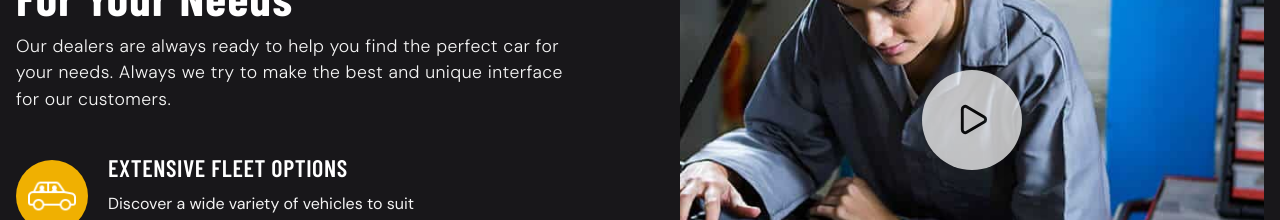
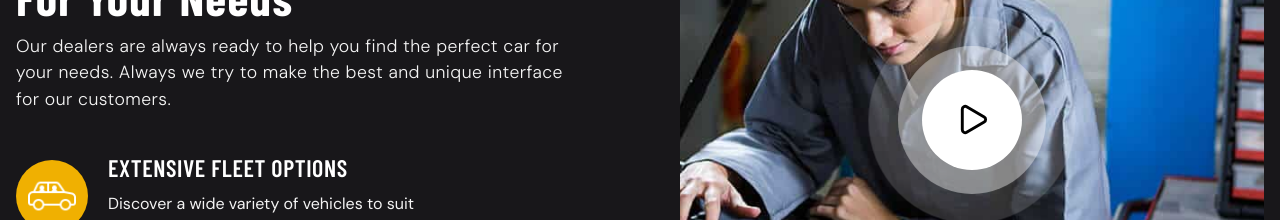
Before and after one commit to Jisap/react-vite-drivex, a React (Vite) app: page / in a window 1280 px wide. Shown: the part 3783-4003 px from the top of the page. Built offline with nearby package versions, Linux system fonts and the light colour scheme; a web font is replaced by a local one.

Commit message:
feat: implement WhyChooseUs component and add global design system styles

```diff
--- a/src/features/home/components/WhyChooseUs/WhyChooseUs.jsx
+++ b/src/features/home/components/WhyChooseUs/WhyChooseUs.jsx
@@ -81,7 +81,7 @@ const WhyChooseUs = () => {
             />
 
             <div className="absolute inset-0 flex items-center justify-center">
-              <div className="play-btn relative w-20 h-20 lg:w-25 lg:h-25 bg-white rounded-full flex items-center justify-center shadow-lg cursor-pointer">
+              <div className="play-btn w-20 h-20 lg:w-25 lg:h-25 centered-row justify-center cursor-pointer">
                 <Play size={35} />
               </div>
             </div>
--- a/src/styles/globals.css
+++ b/src/styles/globals.css
@@ -118,23 +118,47 @@ p {
     }
 
     .play-btn {
-        animation: pulse 2s infinite;
-        transition: all 0.4s ease-in-out;
+        @apply relative bg-white text-black rounded-full shadow-2xl;
+        transition: all 0.4s cubic-bezier(0.4, 0, 0.2, 1);
+        z-index: 10;
+    }
+
+    .play-btn::before,
+    .play-btn::after {
+        content: "";
+        position: absolute;
+        inset: 0;
+        border-radius: 50%;
+        background-color: white;
+        opacity: 0.6;
+        z-index: -1;
+    }
+
+    .play-btn::before {
+        animation: ripple 2.5s infinite ease-out;
+    }
+
+    .play-btn::after {
+        animation: ripple 2.5s infinite ease-out 0.8s;
     }
 
     .play-btn:hover {
-        @apply bg-primary text-black scale-110;
+        @apply bg-primary scale-110 shadow-primary/40;
+    }
+
+    .play-btn:hover::before,
+    .play-btn:hover::after {
+        @apply bg-primary;
     }
 }
 
-@keyframes pulse {
+@keyframes ripple {
     0% {
-        box-shadow: 0 0 0 0 rgba(255, 255, 255, 0.7);
-    }
-    70% {
-        box-shadow: 0 0 0 25px rgba(255, 255, 255, 0);
+        transform: scale(1);
+        opacity: 0.6;
     }
     100% {
-        box-shadow: 0 0 0 0 rgba(255, 255, 255, 0);
+        transform: scale(2.5);
+        opacity: 0;
     }
 }
```
